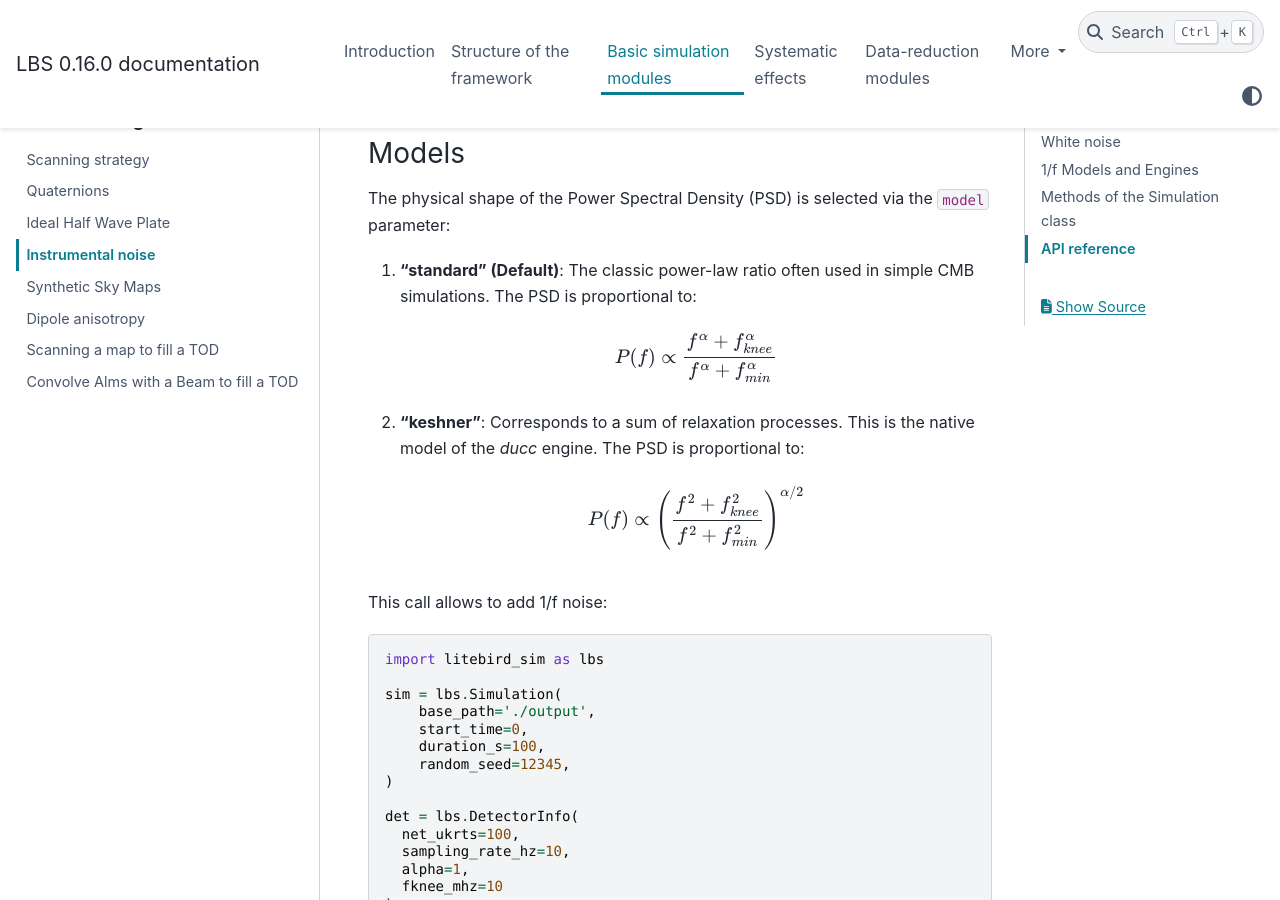
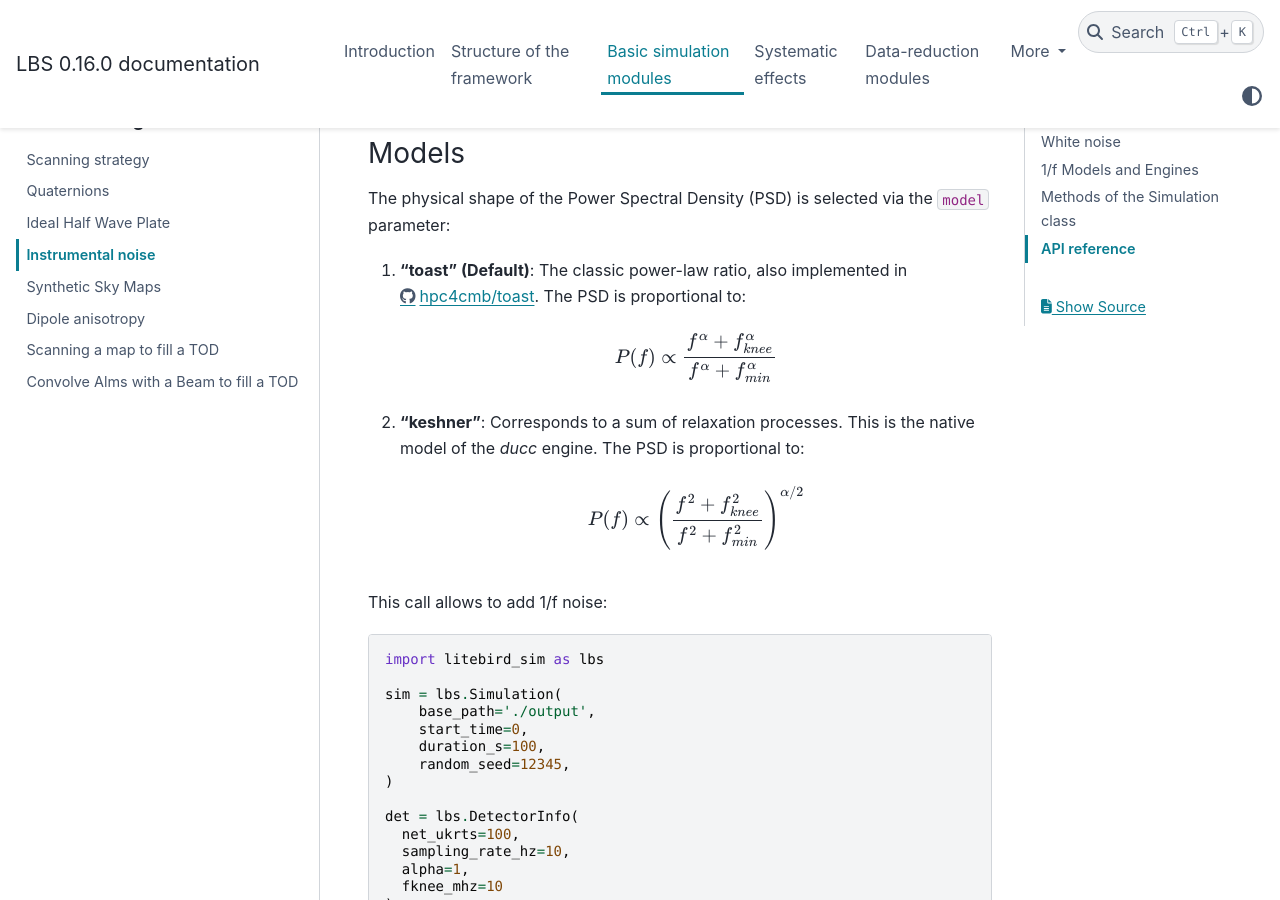
Before and after one commit to litebird/litebird_sim, a Sphinx documentation site: the page built from docs/source/noise.rst, in a window 1280 px wide and 900 px high, scrolled down 2206 px. Built offline with Sphinx 7.4.7 and the PyData theme 0.15.4, drawn with Linux system fonts in a browser that asks for light colours.

Commit message:
[ci skip] change name of the default from standard to toast

```diff
--- a/docs/source/index.rst
+++ b/docs/source/index.rst
@@ -19,7 +19,6 @@ This is the User’s Manual of the LiteBIRD Simulation Framework.
    part5.rst
    part6.rst
    appendix.rst
-   installation
 
 Indices and tables
 ==================
--- a/docs/source/noise.rst
+++ b/docs/source/noise.rst
@@ -113,8 +113,8 @@ Models
 
 The physical shape of the Power Spectral Density (PSD) is selected via the ``model`` parameter:
 
-1.  **"standard" (Default)**:
-    The classic power-law ratio often used in simple CMB simulations. The PSD is proportional to:
+1.  **"toast" (Default)**:
+    The classic power-law ratio, also implemented in https://github.com/hpc4cmb/toast/blob/372fa7642bbe61a5f01d239e707c04b80ad4bf46/src/toast/tod/sim_noise.py#L74. The PSD is proportional to:
 
     .. math::
 
@@ -223,8 +223,6 @@ Again, to generate noise with custom parameters, we can either use the low-level
     timeline.
 
 
-
-
 Methods of the Simulation class
 -------------------------------
 
```
Also changed, not shown: 2 other files.
